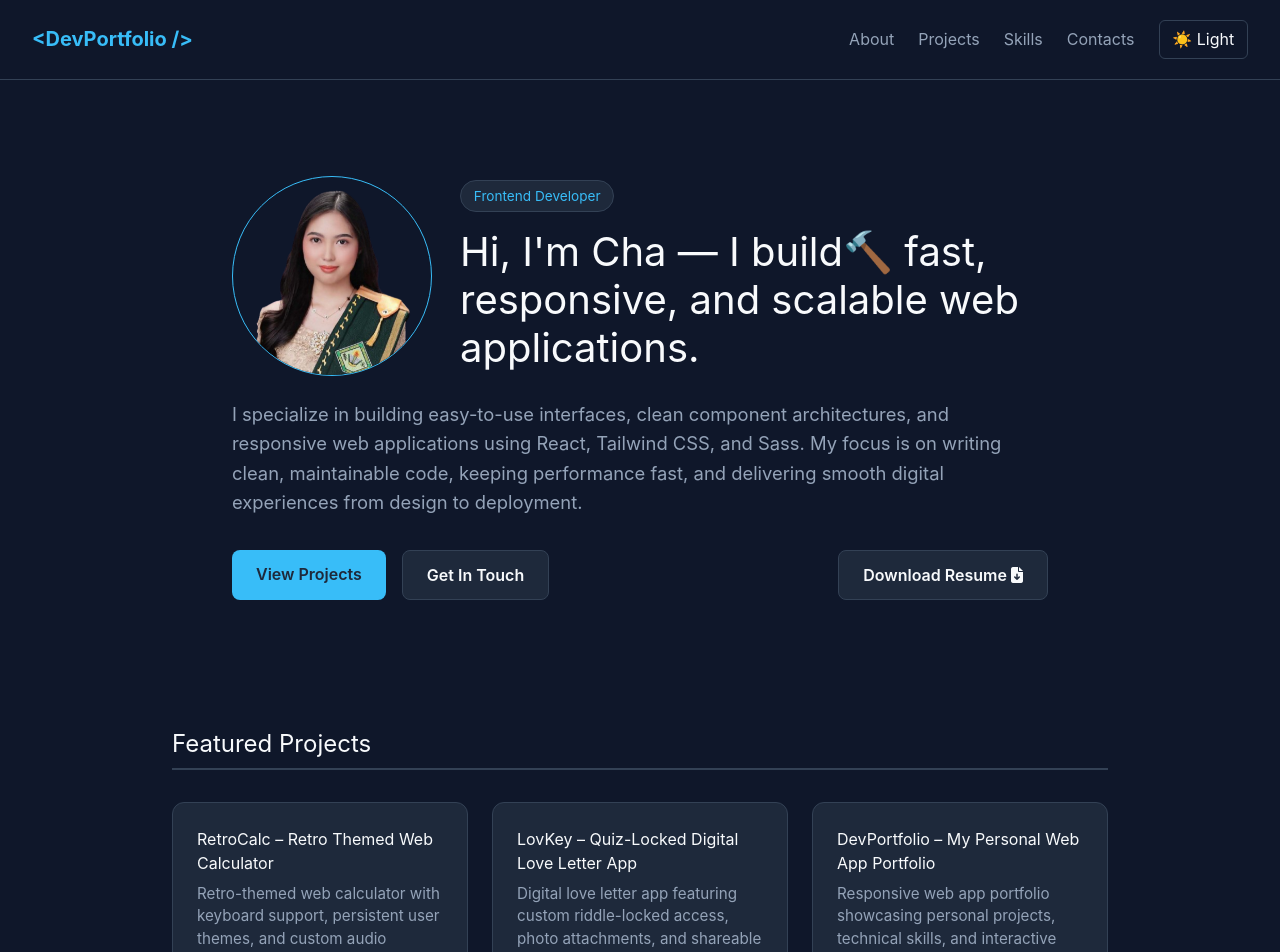
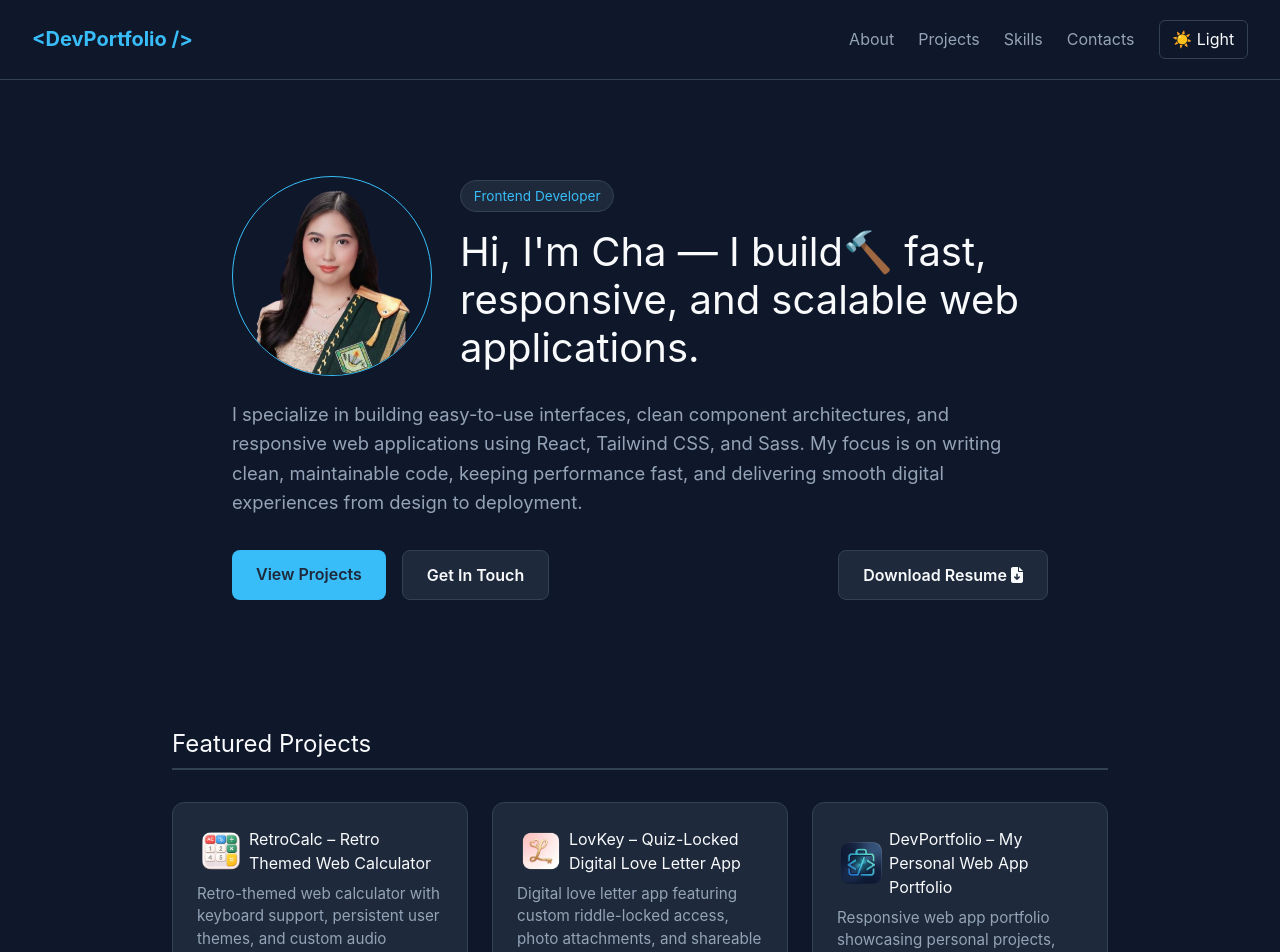
Before and after one commit to margauxvertudes/web-app-portfolio, a React (Vite) app in the folder portfolio-app/: page / in a window 1280 px wide. Shown: the top 952 px of the page. Built offline with nearby package versions, Linux system fonts and the light colour scheme.

Commit message:
added proj icons

```diff
--- a/portfolio-app/src/PortfolioApp.jsx
+++ b/portfolio-app/src/PortfolioApp.jsx
@@ -15,9 +15,14 @@ const ABOUT = {
     description: "I specialize in building easy-to-use interfaces, clean component architectures, and responsive web applications using React, Tailwind CSS, and Sass. My focus is on writing clean, maintainable code, keeping performance fast, and delivering smooth digital experiences from design to deployment."
 };
 
+const RetroCalc = "/slides/RetroCalc";
+const LovKey = "/slides/LovKey";
+const DevPortfolio = "/slides/DevPortfolio";
+
 const PROJECTS = [
     {
         id: "RetroCalc",
+        icon: `${RetroCalc}/slide-1.png`,
         title: "RetroCalc – Retro Themed Web Calculator",
         description: "Retro-themed web calculator with keyboard support, persistent user themes, and custom audio feedback.",
         tags: ["JavaScript", "CSS / Sass", "LocalStorage", "Caching", "Web API", "HTML"],
@@ -26,6 +31,7 @@ const PROJECTS = [
     },
     {
         id: "LovKey",
+        icon: `${LovKey}/slide-1.png`,
         title: "LovKey – Quiz-Locked Digital Love Letter App",
         description: "Digital love letter app featuring custom riddle-locked access, photo attachments, and shareable links.",
         tags: ["JavaScript", "CSS / Sass", "URL Parameter", "Cloud Image Hosting", "Web API", "HTML"],
@@ -34,6 +40,7 @@ const PROJECTS = [
     },
     {
         id: "DevPortfolio",
+        icon: `${DevPortfolio}/slide-1.png`,
         title: "DevPortfolio – My Personal Web App Portfolio",
         description: "Responsive web app portfolio showcasing personal projects, technical skills, and interactive contact features.",
         tags: ["React", "JavaScript", "Vite", "Tailwind CSS", "CSS", "HTML"],
@@ -41,10 +48,6 @@ const PROJECTS = [
         deployedUrl: "#"
     }
 ];
-
-const RetroCalc = "/slides/RetroCalc";
-const LovKey = "/slides/LovKey";
-const DevPortfolio = "/slides/DevPortfolio";
 
 const PROJECTS_slides = {
     RetroCalc: [`${RetroCalc}/slide-1.png`, `${RetroCalc}/slide-2.png`, `${RetroCalc}/slide-3.png`, `${RetroCalc}/slide-4.png`, `${RetroCalc}/slide-5.png`, `${RetroCalc}/slide-6.png`],
@@ -338,7 +341,11 @@ export default function PortfolioApp() {
 
                         return (
                             <div key={project.id} className="bg-(--cntnr-color) p-6 border border-(--cntnr-border-color) rounded-xl flex flex-col">
-                                <h3 className="mb-2">{project.title}</h3>
+                                <div className="mb-2 flex items-center gap-1">
+                                    <img src={(project.icon && project.icon !== "#") ? project.icon : "/default-icon.png"} alt="Application's Icon" className="w-12 h-12" />
+                                    <h3>{project.title}</h3>
+                                </div>
+
                                 <p className="text-(--txt-muted-color) mb-5 text-[0.95rem]/[1.5] grow">{project.description}</p>
 
                                 <div className="mb-5 flex flex-wrap gap-2">
```
Also changed, not shown: portfolio-app/public/default-icon.png (added).
